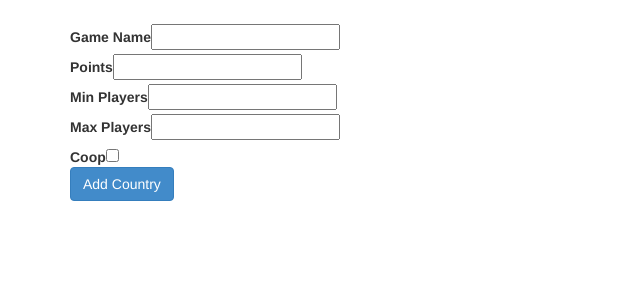
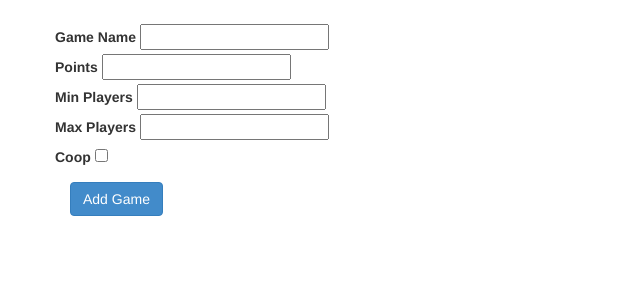
Before and after one commit to heapmaster/BGOApp, a Flask app: page /games/add/ in a window 1280 px wide. Shown: the part 52-352 px from the top of the page, without its empty margins (0-640 px from the left). Run offline with Flask 2, Linux system fonts and the light colour scheme; some libraries are stand-ins or nearby versions.

Commit message:
template changes

```diff
--- a/app/templates/add_game.html
+++ b/app/templates/add_game.html
@@ -51,7 +51,7 @@
     <div id="main">
       <div class="container">
         <form role="form" action="" method="POST" enctype="multipart/form-data" class="form-horizontal">
-              <div class="input-group">
+              <div class="form-group">
                 <label for="game_name" class="control-label">Game Name </label>
                 <input id="game_name" name="game_name"></input>
                 <br>
@@ -71,7 +71,7 @@
                 <label for="coop" class="control-label">Coop<br></label>
                 <input type="checkbox" id="coop" name="coop"></checkbox>
               </div>
-            <input class="btn btn-primary" type="submit" value="Add Country">
+            <input class="btn btn-primary" type="submit" value="Add Game">
         </form>
       </div>
     </div>
```
